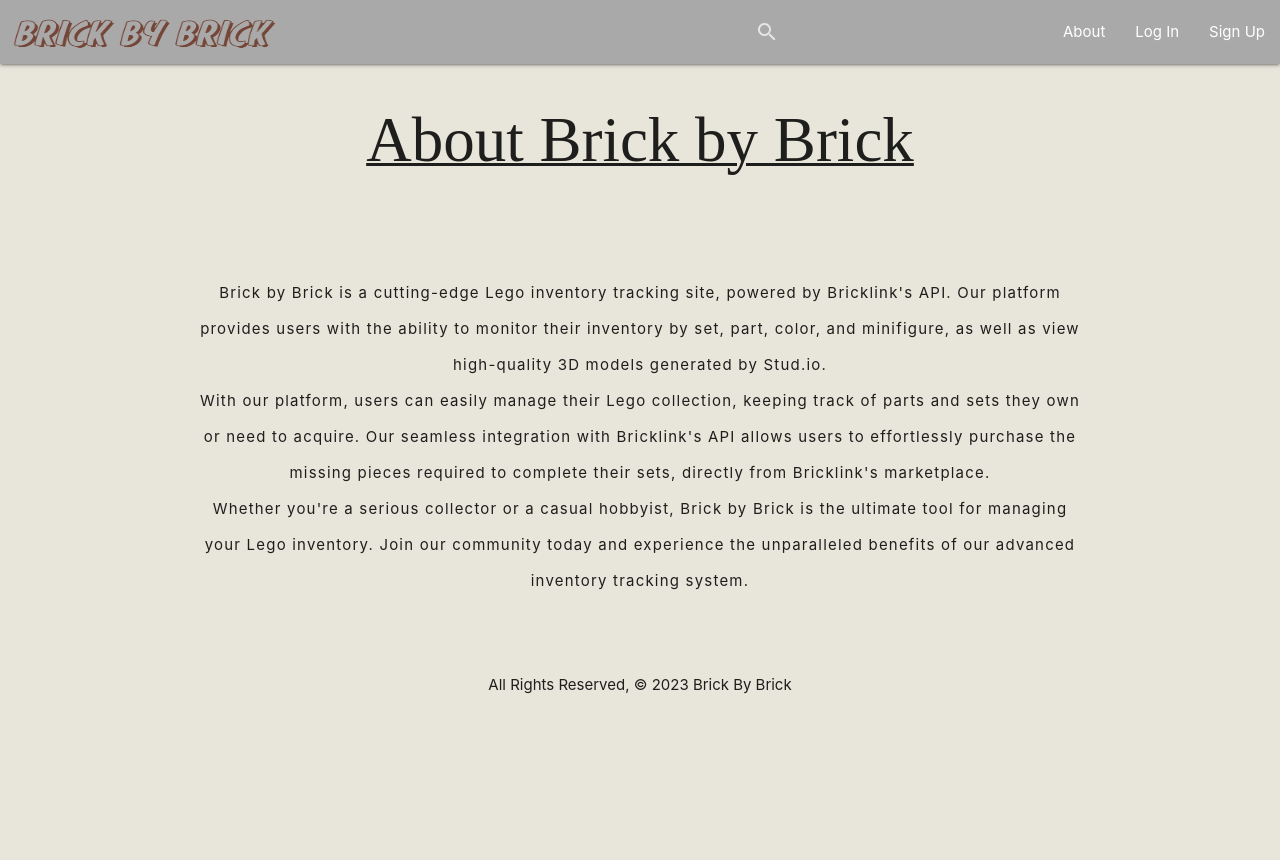
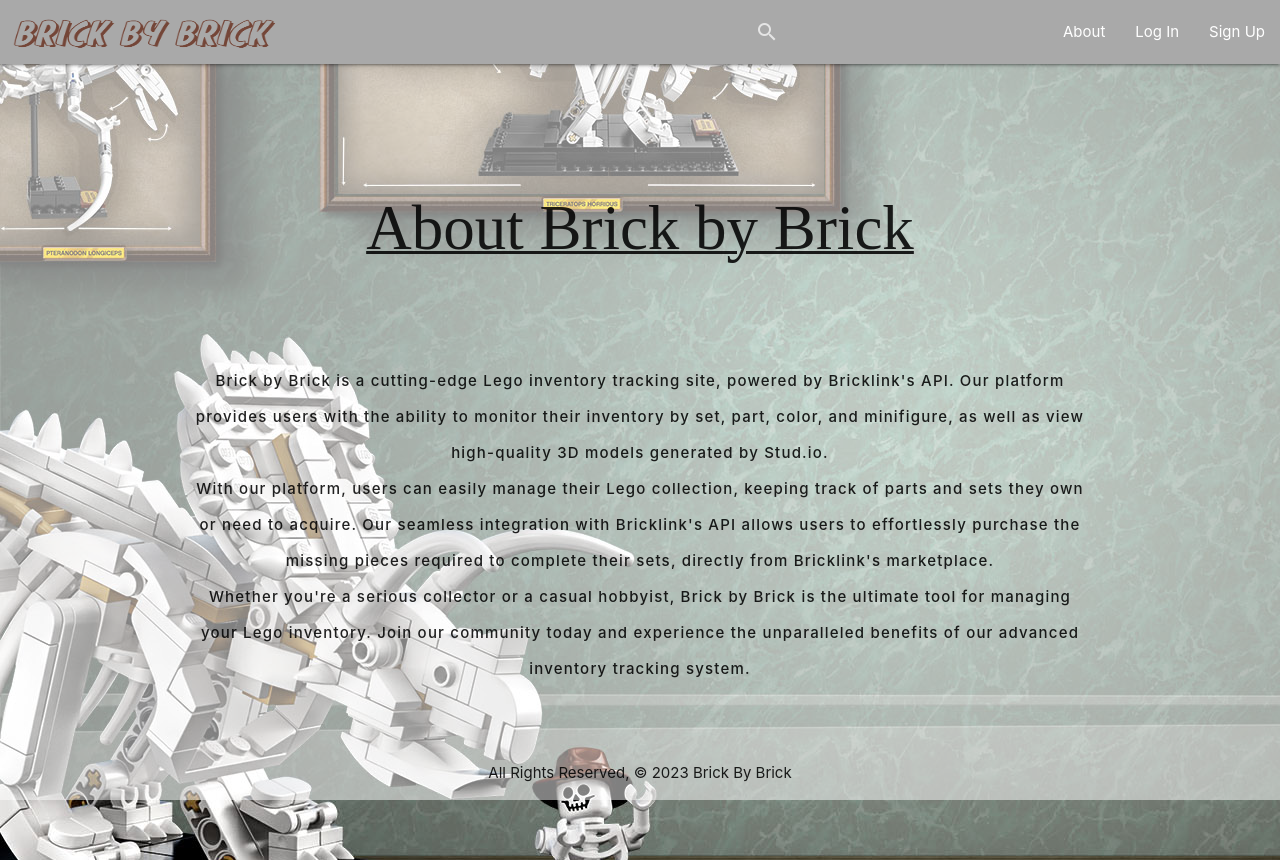
Before and after one commit to jimcreel/BrickByBrick, a Django app: page /about/ in a window 1280 px wide. Before the commit the page ends 694 px from the top, so only its background shows below. Run offline with Django 4.2, Linux system fonts and the light colour scheme; some web fonts are replaced.

Commit message:
Changed the About Page

```diff
--- a/brickbybrick/main_app/static/css/about.css
+++ b/brickbybrick/main_app/static/css/about.css
@@ -1,14 +1,17 @@
 @import url('https://fonts.googleapis.com/css2?family=Glegoo&display=swap');
 
-body {
+/* body {
     background-color: #E8E5DA;
-}
+      background-image: url("{% static 'images/about-wallpaper.jpeg' %}");
+} */
 
 .aboutHeader {
     font-family: 'Glegoo', serif !important;
     text-align: center;
     text-decoration: underline 3px;
     margin-bottom: 100px;
+    margin-top: 130px;
+    font-weight: 100;
 }
 
 
@@ -18,6 +21,7 @@ body {
     margin-top: 1.5px;
     margin-bottom: 2px;
     line-height: 36px;
+    font-weight: 500;
 }
 
 
--- a/brickbybrick/main_app/templates/about.html
+++ b/brickbybrick/main_app/templates/about.html
@@ -5,7 +5,30 @@
 <link rel="stylesheet" href="{% static 'css/style.css' %}">
 <link rel="stylesheet" href="{% static 'css/about.css' %}">
 
+<style>
+    .aboutWallpaper {
+        background-image: url("{% static 'images/about-wallpaper.jpeg' %}");
+    }
 
+    /* This is a seudo element, the content points to a empty string,
+    which creates the pseudo element.
+    width & height is at 100% bc we want to cover 100% of the page.
+    background-color is the color of the overlay. which also is the opacity.
+    The z-index is set to -1, so it will be behind the content.
+    SO the words wont be transparent.
+    */
+
+      .aboutWallpaper::before {
+        content: "";
+        position: absolute;
+        width: 100%;
+        height: 100%;
+        background-color: rgba(255, 255, 255, 0.5); /* adjust the alpha value as needed */
+        z-index: -1;
+    }
+</style>
+
+<body class="aboutWallpaper">
 
 <h1 class="aboutHeader"> About Brick by Brick</h1>
 <div class="aboutSection">
@@ -29,6 +52,7 @@
 
 
 </div>
+</body>
 
 
 
```
Also changed, not shown: brickbybrick/main_app/static/images/about-wallpaper.jpeg (added).
